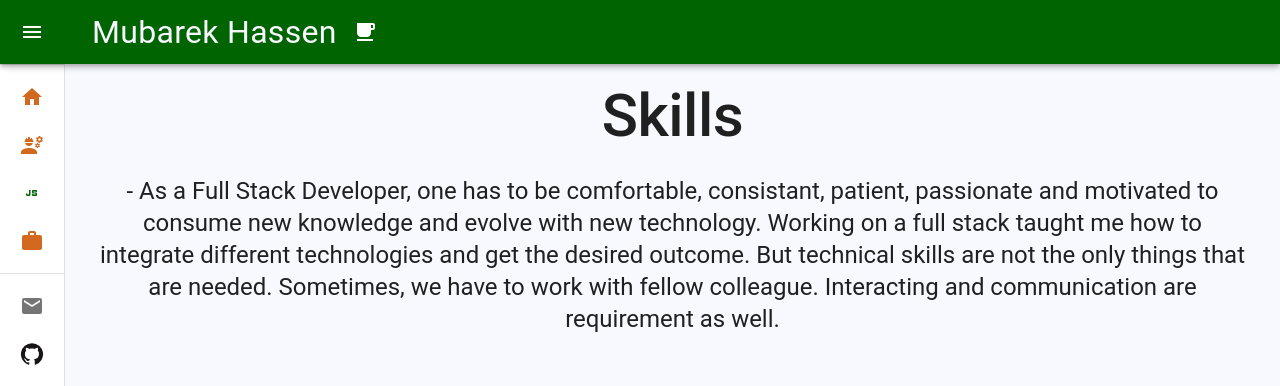
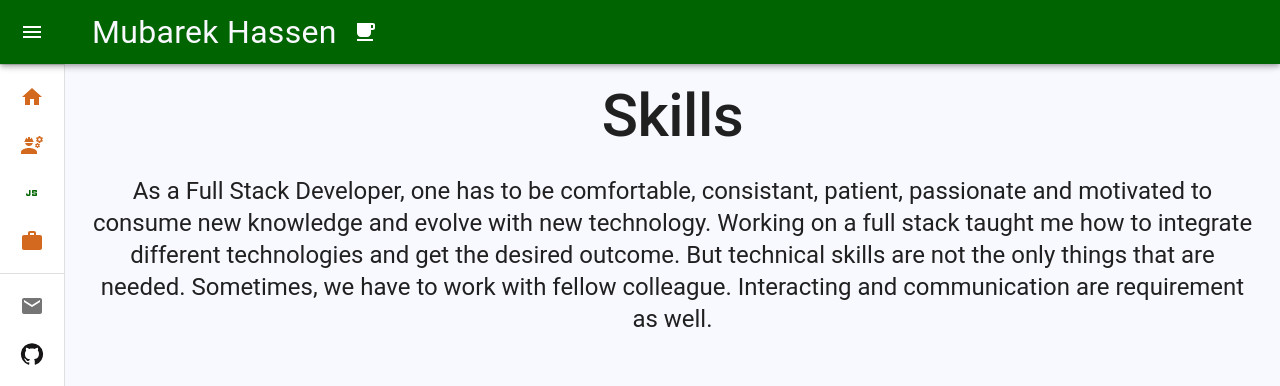
Before and after one commit to Mubarek-Hassen/react-portfolio, a React (Create React App) app: page /skills in a window 1280 px wide. Shown: the top 386 px of the page. Built offline with nearby package versions, Linux system fonts and the light colour scheme; a web font is replaced by a local one.

Commit message:
Working on about me page

```diff
--- a/src/components/Projects/Project.jsx
+++ b/src/components/Projects/Project.jsx
@@ -23,7 +23,7 @@ const Project =(props)=>{
         </Box>
       </CardActionArea>
         <Button variant="contained" sx={{ m: 2, backgroundColor: 'chocolate' }} href={props.link} target='_blank' rel='noopener noreferrer' >
-          Check it out
+          Check it out!
         </Button>
   </Box>
 }
--- a/src/components/Skills/Skill.jsx
+++ b/src/components/Skills/Skill.jsx
@@ -1,11 +1,11 @@
 import { Box, Typography, CardActionArea } from "@mui/material"
-
+import { motion } from "framer-motion";
 const Skill =(props)=>{
   const colorsChoice = [ 'skyblue','lightblue', 'salmon', 'rosybrown', 'navajowhite', 'darkolivegreen', 'goldenrod', 'chocolate', 'wheat', 'tomato', 'peru', 'tan', 'slateblue', 'sienna', 'purple'];
   let colorPicked = colorsChoice[Math.floor(Math.random()*colorsChoice.length)]
   return <Box sx={{  m: 1, mx: 4, border: '4px solid', p: 1, textAlign: 'center', backgroundColor: colorPicked, }}>
     <CardActionArea>
-    <img src={props.image} alt={props.alt} style={{ width: '15rem', height: '12rem', border: '4px black solid', backgroundColor: 'ghostwhite' , padding: '2px'}}  />
+    <motion.img whileHover={{scale: 1.1}} whileTap={{rotate: -360  }} src={props.image} alt={props.alt} style={{ width: '15rem', height: '12rem', border: '4px black solid', backgroundColor: 'ghostwhite' , padding: '2px'}}  />
     <Typography variant="h4" sx={{backgroundColor: 'rgba(0,0,0,0.7)', color: 'ghostwhite', border: 'black 4px solid'}}>{props.name}</Typography>
     </CardActionArea>
   </Box>
--- a/src/components/Skills/Skills.jsx
+++ b/src/components/Skills/Skills.jsx
@@ -16,8 +16,8 @@ const Skills =()=>{
     <Typography variant="h2" sx={{ fontWeight: '500' }}> Skills </Typography>
     <br />
 
-    <Typography variant="h5" sx={{ mx: '1rem', mb: '5rem' }} paragraph>
-      - As a Full Stack Developer, one has to be comfortable, consistant, patient, passionate and motivated to consume new knowledge and evolve with new technology. Working on a full stack taught me how to integrate different technologies and get the desired outcome. But technical skills are not the only things that are needed. Sometimes, we have to work with fellow colleague. Interacting and communication are requirement as well.
+    <Typography variant="h5" sx={{ mx: 1, mb: '5rem' }} paragraph>
+      As a Full Stack Developer, one has to be comfortable, consistant, patient, passionate and motivated to consume new knowledge and evolve with new technology. Working on a full stack taught me how to integrate different technologies and get the desired outcome. But technical skills are not the only things that are needed. Sometimes, we have to work with fellow colleague. Interacting and communication are requirement as well.
     </Typography>
     <Divider sx={{mb: '2rem', backgroundColor: 'green', mx: 10 }}/>
         <ThemeProvider theme={theme}>
--- a/src/components/UI/MiniDrawer.jsx
+++ b/src/components/UI/MiniDrawer.jsx
@@ -18,7 +18,6 @@ import ListItemButton from '@mui/material/ListItemButton';
 import ListItemIcon from '@mui/material/ListItemIcon';
 import ListItemText from '@mui/material/ListItemText';
 import { Javascript, Engineering, Work, Home, GitHub, Twitter, Mail, LocalCafe, LinkedIn } from '@mui/icons-material';
-
 
 const drawerWidth = 240;
 
@@ -178,7 +177,6 @@ export default function MiniDrawer(props) {
         </List>
         <Divider />
         <List>
-
         <a href="mailto:mubarekhassen4@gmail.com" className='contactLinks'>
           <ListItem disablePadding sx={{ display: 'block' }}>
               <ListItemButton
--- a/src/index.css
+++ b/src/index.css
@@ -30,3 +30,9 @@ code {
   text-decoration: none;
   color: inherit;
 }
+
+.contactLinks:hover{
+  text-decoration: underline;
+  color: darkgreen;
+  font-style: italic;
+}
```
